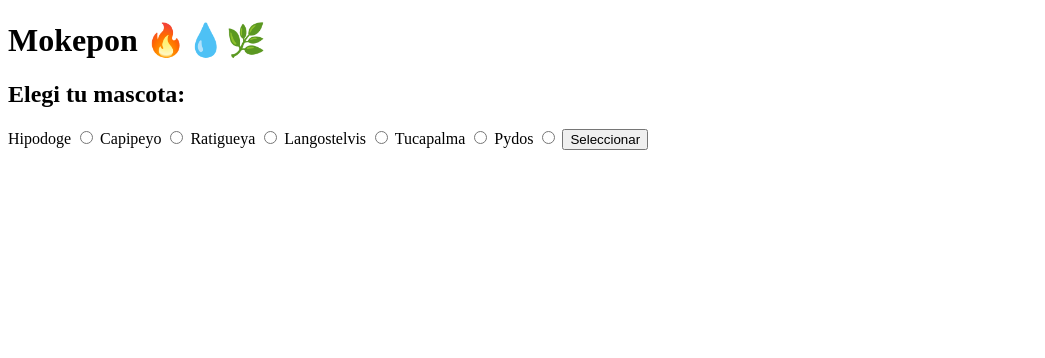
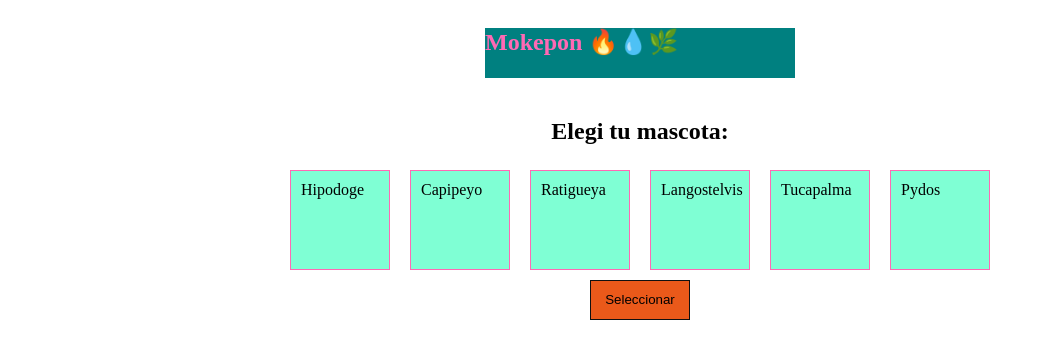
Before and after one commit to Mgobeaalcoba/js_basic_program, a plain HTML site: page mokepon.html in a window 1280 px wide. Shown: the whole page, without its empty margins (0-1045 px from the left). Drawn offline with Linux system fonts and the light colour scheme.

Commit message:
second commit 30.8.22

```diff
--- a/mokepon.html
+++ b/mokepon.html
@@ -4,35 +4,42 @@
         <meta charset="utf-8" />
         <title>Mokepon: atrapalos a todos</title>
         <script src="./js/mokepon.js"></script>
+        <!-- Linkeo mi archivo js con el parametro script -->
+        <link rel="stylesheet" href="./styles.css">
+        <!-- Linkeo mi archivo CSS con el parametro link -->
     </head>
     <body>
-        <h1>Mokepon 🔥💧🌿</h1>
 
-        <section id = "seleccionar-mascota">
+        <section id = "seleccionar-mascota" class="section">
+            <!-- Uso el parametro class para agruparlo dentro de una clase que luego tendrá los mismos estilos -->
+            <h1 class="titulo">Mokepon 🔥💧🌿</h1>
             <h2>Elegi tu mascota:</h2>
 
-            <label for="Hipodoge">Hipodoge</label>
+            <div class="tarjetas">
+                <label class="tarjeta-de-mokepon" for="Hipodoge">Hipodoge</label>
                 <input type="radio" name="mascota" id="Hipodoge"/>
 
-            <label for="Capipeyo">Capipeyo</label>
+                <label class="tarjeta-de-mokepon" for="Capipeyo">Capipeyo</label>
                 <input type="radio" name="mascota" id="Capipeyo"/>
 
-            <label for="Ratigueya">Ratigueya</label>
+                <label class="tarjeta-de-mokepon" for="Ratigueya">Ratigueya</label>
                 <input type="radio" name="mascota" id="Ratigueya"/>
 
-            <label for="Langostelvis">Langostelvis</label>
+                <label class="tarjeta-de-mokepon" for="Langostelvis">Langostelvis</label>
                 <input type="radio" name="mascota" id="Langostelvis"/>
 
-            <label for="Tucapalma">Tucapalma</label>
+                <label class="tarjeta-de-mokepon" for="Tucapalma">Tucapalma</label>
                 <input type="radio" name="mascota" id="Tucapalma"/>
 
-            <label for="Pydos">Pydos</label>
+                <label class="tarjeta-de-mokepon" for="Pydos">Pydos</label>
                 <input type="radio" name="mascota" id="Pydos"/>
+            </div>
 
             <button id="boton-mascota">Seleccionar</button>
         </section>
 
         <section id = "seleccionar-ataque">
+            <h1 class="titulo">Mokepon 🔥💧🌿</h1>
             <h2>Elegi tu ataque:</h2>
 
             <p>Tu mascota <span id="mascota-jugador"></span> tiene <span id="vidas-jugador">3 </span> vidas</p>
--- /dev/null
+++ b/styles.css
@@ -0,0 +1,43 @@
+.titulo {
+    color: hotpink;
+    width: 310px;
+    height: 50px;
+    background-color: teal;
+}
+
+#seleccionar-mascota {
+    display: flex;
+    flex-direction: column;
+    justify-content: center;
+    align-items: center;
+}
+
+.tarjetas {
+    display: flex;
+    gap: 10px;
+    flex-wrap: nowrap;
+}
+
+.tarjeta-de-mokepon {
+    width: 100px;
+    height: 100px;
+    background: aquamarine;
+    padding: 10px;
+    box-sizing: border-box;
+    margin: 5px;
+    border: 1px solid hotpink
+}
+
+input {
+    display: none;
+}
+
+#boton-mascota {
+    width: 100px;
+    height: 40px;
+    background: rgb(234, 89, 26);
+    padding: 10px;
+    box-sizing: border-box;
+    margin: 5px;
+    border: 1px solid rgb(16, 16, 16)
+}
--- /dev/null
+++ b/styles_pruebas.css
@@ -0,0 +1,70 @@
+h1 {
+    color:lightcoral;
+    font-family: monospace;
+    font-size: 58px;
+    width: 500px;
+    height: 80px;
+    background-color: blueviolet;
+}
+/* Selector de Tipo */
+/* Tiene Display : Block por defecto el h1 y h2*/
+/* de esta forma le doy estilo a una sección en particular de mi maquetado */
+
+.section {
+    color:navy;
+}
+/* Selector de clase */
+/* De esta otra le doy estilo a una clase de secciones definida por mí */
+
+#seleccionar-ataque {
+    color: crimson;
+}
+/* selector de id */
+
+label {
+    cursor: default;
+    background-color: tomato;
+    width: 500px;
+    height: 80px;
+    /* Al tener display : inline por defecto no va a tomar atributos de ancho y largo */
+}
+
+button {
+    appearance: auto;
+    writing-mode: horizontal-tb !important;
+    text-rendering: auto;
+    color: buttontext;
+    letter-spacing: normal;
+    word-spacing: normal;
+    line-height: normal;
+    text-transform: none;
+    text-indent: 0px;
+    text-shadow: none;
+    display: inline-block;
+    text-align: center;
+    align-items: flex-start;
+    cursor: default;
+    box-sizing: border-box;
+    background-color: violet;
+    margin: 0em;
+    padding: 1px 6px;
+    border-width: 2px;
+    border-style: outset;
+    border-color: buttonborder;
+    border-image: initial;
+    width: 500px;
+    height: 80px;
+}
+
+input[type="radio" i] {
+    background-color: initial;
+    cursor: default;
+    appearance: auto;
+    box-sizing: border-box;
+    margin: 3px 3px 0px 5px;
+    padding: initial;
+    border: initial;
+    width: 500px;
+    height: 80px;
+}
+/* los inputs si toman ancho y largo porque son de tipo inline-block */
```
Also changed, not shown: notas_css.txt (added, +37 -0 lines). Lines whose indentation alone changed are shown as unchanged.
